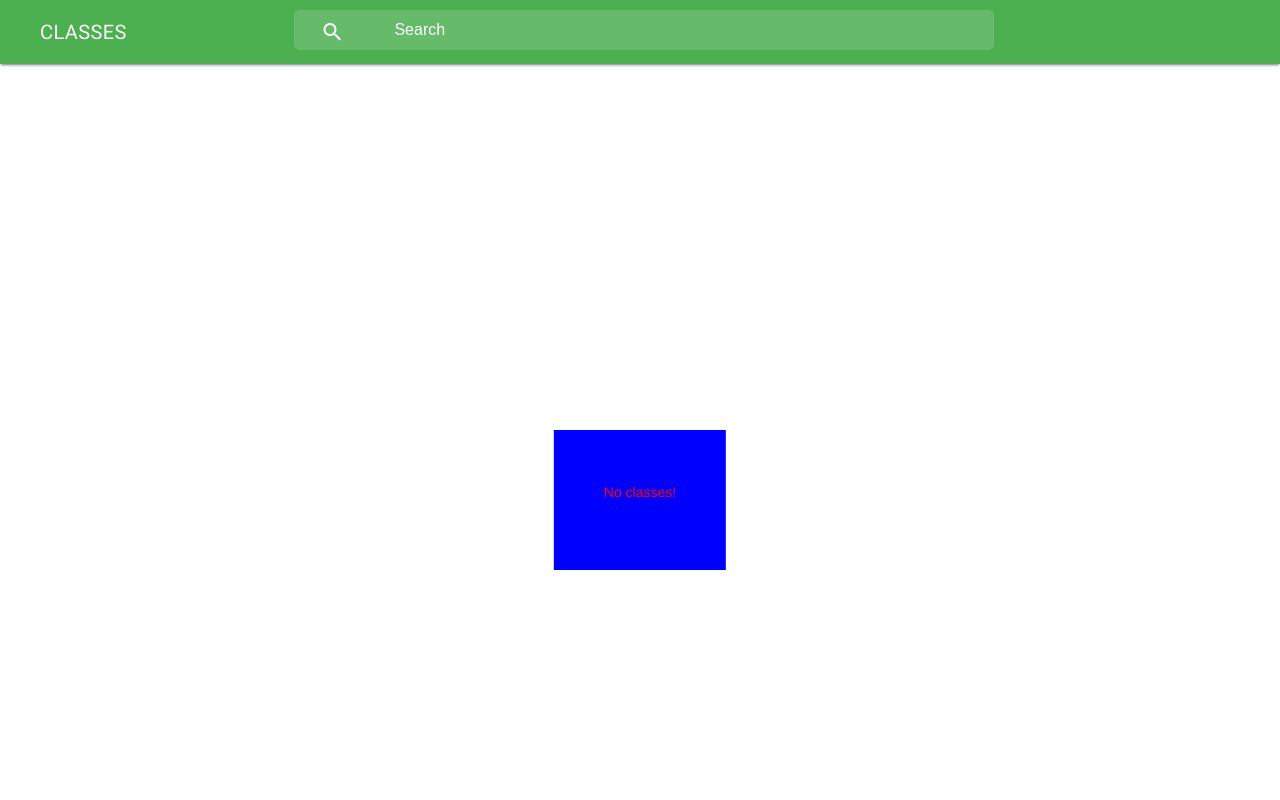
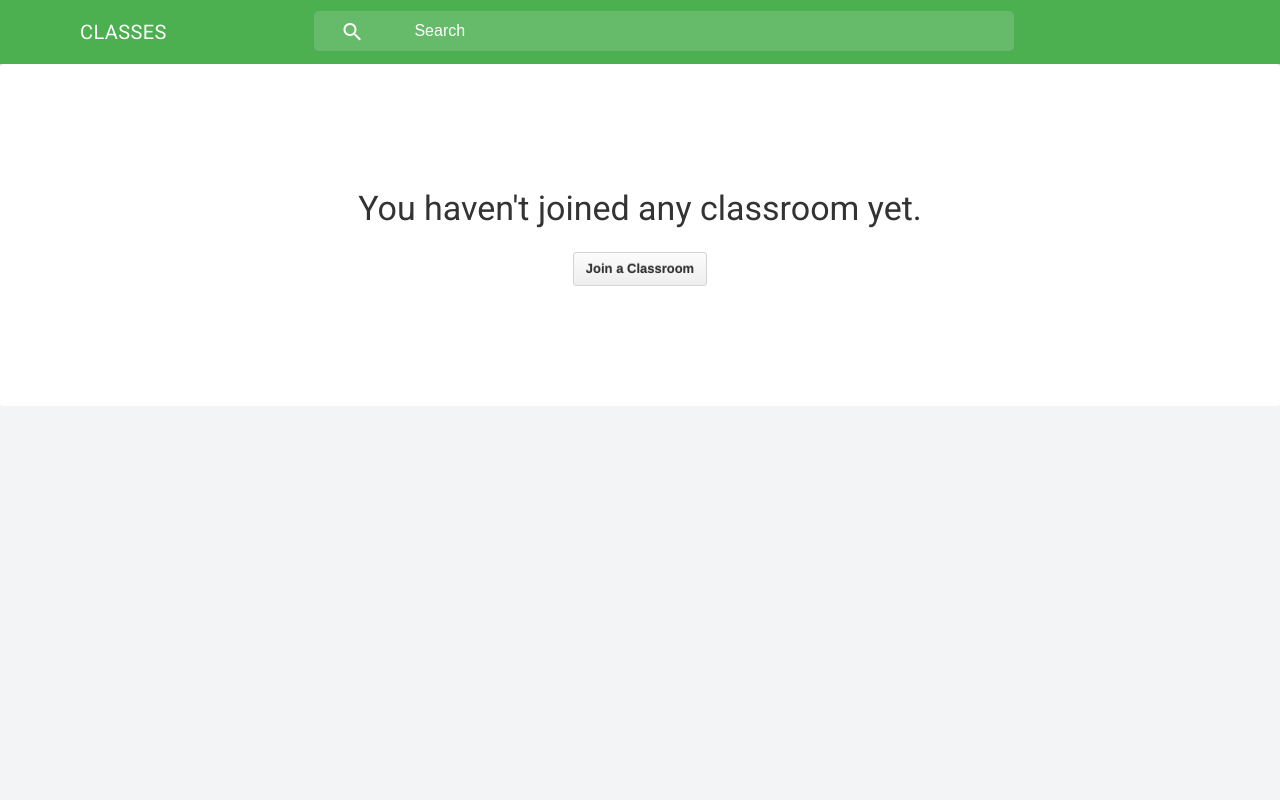
Before and after one commit to anisham197/Classroom, a Flask app: template app/templates/classes/no_classroom.html in a window 1280 px wide. Run offline with Flask 2, Linux system fonts and the light colour scheme; the template is opened without the code that fills it, so the values that code supplies are empty.

Commit message:
No classroom

```diff
--- a/app/static/classroom.css
+++ b/app/static/classroom.css
@@ -9,106 +9,6 @@
 		margin-top: 100px;
 }
 
-.search_bar {
-		background-color: #4CAF50;
-		/*green*/
-}
-/* TODO: Hover and Focus state.
-*       Fix position of mobile search button.
-*/
-
-.mdh-expandable-search {
-		margin: 0px 50px;
-		align-items: center;
-		justify-content: center;
-}
-
-.mdh-expandable-search form {
-		max-width: 600px;
-}
-
-.mdh-expandable-search,
-.mdh-expandable-search form,
-.mdh-expandable-search input {
-		/* Cross browser flex-grow */
-		-webkit-box-flex: 1;
-		-webkit-flex-grow: 1;
-		-ms-flex-positive: 1;
-		flex-grow: 1;
-}
-
-.mdh-expandable-search,
-.mdh-expandable-search form {
-		/* Cross browser inline-flex */
-		display: -webkit-inline-box;
-		display: -webkit-inline-flex;
-		display: -moz-inline-box;
-		display: -ms-inline-flexbox;
-		display: inline-flex;
-}
-/* Position search icon */
-
-.mdh-expandable-search .material-icons {
-		position: relative;
-		right: 50px;
-		margin-left: -2px;
-		/* Remove the blank space left behind by the icon being relatively positioned */
-}
-
-.mdh-expandable-search input {
-		outline: none;
-		border: none;
-		font-size: 16px;
-		color: #FFFFFF;
-		background-color: #66BB6A;
-		padding: 0px 300px 0px 100px;
-		height: 40px;
-		margin-top: 10px;
-		margin-left: -100px;
-		line-height: 40px;
-		/* TODO: This was recommended for cross browser compatability of input height, check if its actually needed in modern browsers */
-		border-radius: 5px 5px 5px 5px;
-		-moz-border-radius: 5px 5px 5px 5px;
-		-webkit-border-radius: 5px 5px 5px 5px;
-}
-
-.mdh-expandable-search input::-webkit-input-placeholder {
-		/* WebKit browsers */
-		color: #FFFFFF;
-}
-
-.mdh-expandable-search input:-moz-placeholder {
-		/* Mozilla Firefox 4 to 18 */
-		color: #FFFFFF;
-		opacity: 1;
-		/* Firefox gives the placeholder a reduced opacity so we have to increase it */
-}
-
-.mdh-expandable-search input::-moz-placeholder {
-		/* Mozilla Firefox 19+ */
-		color: #FFFFFF;
-		opacity: 1;
-		/* Firefox gives the placeholder a reduced opacity so we have to increase it */
-}
-
-.mdh-expandable-search input:-ms-input-placeholder {
-		/* Internet Explorer 10+ */
-		color: #FFFFFF;
-}
-/* Bug fix: https://github.com/google/material-design-lite/issues/1078
-* To much padding on the left of header when the menu button is hidden */
-
-@media screen and (min-width: 851px) {
-		.mdl-layout__header-row {
-				padding: 0 40px 0 40px;
-		}
-}
-/* Bug fix for badges being in the wrong location */
-
-.mdl-badge[data-badge]:after {
-		right: -7px;
-		top: -8px;
-}
 
 .demo-card-square.mdl-card {
 		width: 250px;
@@ -130,19 +30,3 @@
 .demo-card-square>.mdl-card__accent {
 		background: #ff9800;
 }
-
-#container {
-    /*display: flex;
-    justify-content: center;
-    align-items: center;*/
-    /*text-align: center;
-    vertical-align: middle;*/
-    margin-top: 100px;
-    padding: 50px;
-    position: absolute;
-    top: 50%;
-    left: 50%;
-    color: #ff0000;
-    background-color: #0000ff;
-    transform: translate(-50%, -50%);
-}
--- /dev/null
+++ b/app/static/header.css
@@ -0,0 +1,102 @@
+.search_bar {
+		background-color: #4CAF50;
+		/*green*/
+}
+/* TODO: Hover and Focus state.
+*       Fix position of mobile search button.
+*/
+
+.mdh-expandable-search {
+		margin: 0px 50px;
+		align-items: center;
+		justify-content: center;
+}
+
+.mdh-expandable-search form {
+		max-width: 600px;
+}
+
+.mdh-expandable-search,
+.mdh-expandable-search form,
+.mdh-expandable-search input {
+		/* Cross browser flex-grow */
+		-webkit-box-flex: 1;
+		-webkit-flex-grow: 1;
+		-ms-flex-positive: 1;
+		flex-grow: 1;
+}
+
+.mdh-expandable-search,
+.mdh-expandable-search form {
+		/* Cross browser inline-flex */
+		display: -webkit-inline-box;
+		display: -webkit-inline-flex;
+		display: -moz-inline-box;
+		display: -ms-inline-flexbox;
+		display: inline-flex;
+}
+/* Position search icon */
+
+.mdh-expandable-search .material-icons {
+		position: relative;
+		right: 50px;
+		margin-left: -2px;
+		/* Remove the blank space left behind by the icon being relatively positioned */
+}
+
+.mdh-expandable-search input {
+		outline: none;
+		border: none;
+		font-size: 16px;
+		color: #FFFFFF;
+		background-color: #66BB6A;
+		padding: 0px 300px 0px 100px;
+		height: 40px;
+		margin-top: 10px;
+		margin-left: -100px;
+		line-height: 40px;
+		/* TODO: This was recommended for cross browser compatability of input height, check if its actually needed in modern browsers */
+		border-radius: 5px 5px 5px 5px;
+		-moz-border-radius: 5px 5px 5px 5px;
+		-webkit-border-radius: 5px 5px 5px 5px;
+}
+
+.mdh-expandable-search input::-webkit-input-placeholder {
+		/* WebKit browsers */
+		color: #FFFFFF;
+}
+
+.mdh-expandable-search input:-moz-placeholder {
+		/* Mozilla Firefox 4 to 18 */
+		color: #FFFFFF;
+		opacity: 1;
+		/* Firefox gives the placeholder a reduced opacity so we have to increase it */
+}
+
+.mdh-expandable-search input::-moz-placeholder {
+		/* Mozilla Firefox 19+ */
+		color: #FFFFFF;
+		opacity: 1;
+		/* Firefox gives the placeholder a reduced opacity so we have to increase it */
+}
+
+.mdh-expandable-search input:-ms-input-placeholder {
+		/* Internet Explorer 10+ */
+		color: #FFFFFF;
+}
+
+
+/* Bug fix: https://github.com/google/material-design-lite/issues/1078
+* To much padding on the left of header when the menu button is hidden */
+
+@media screen and (min-width: 851px) {
+		.mdl-layout__header-row {
+				padding: 0 40px 0 40px;
+		}
+}
+/* Bug fix for badges being in the wrong location */
+
+.mdl-badge[data-badge]:after {
+		right: -7px;
+		top: -8px;
+}
--- /dev/null
+++ b/app/static/no_classroom.css
@@ -0,0 +1,114 @@
+element.style {
+}
+.blankslate.spacious {
+    padding: 100px 60px 120px;
+}
+.blankslate.clean-background {
+    background: none;
+    border: 0;
+    box-shadow: none;
+}
+.blankslate {
+    position: relative;
+    padding: 30px;
+    text-align: center;
+    background-color: #fafafa;
+    border: 1px solid #e5e5e5;
+    border-radius: 3px;
+    box-shadow: inset 0 0 10px rgba(0,0,0,0.05);
+}
+* {
+    box-sizing: border-box;
+}
+* {
+    box-sizing: border-box;
+}
+user agent stylesheet
+div {
+    display: block;
+}
+Inherited from body.site.organizations.index
+body.site {
+    display: -webkit-box;
+    display: -ms-flexbox;
+    display: flex;
+    min-height: 100vh;
+    -webkit-box-orient: vertical;
+    -webkit-box-direction: normal;
+    -ms-flex-direction: column;
+    flex-direction: column;
+}
+body {
+    font: 13px/1.4 Helvetica, arial, freesans, clean, sans-serif, "Segoe UI Emoji", "Segoe UI Symbol";
+    background-color: #f3f4f6;
+}
+#class_body {
+    font: 13px/1.4 Helvetica, arial, nimbussansl, liberationsans, freesans, clean, sans-serif, "Apple Color Emoji", "Segoe UI Emoji", "Segoe UI Symbol";
+    color: #333;
+    background-color: #fff;
+}
+Inherited from html.turbolinks-progress-bar
+html {
+    font-family: sans-serif;
+    -webkit-text-size-adjust: 100%;
+    -ms-text-size-adjust: 100%;
+    text-size-adjust: 100%;
+}
+
+element.style {
+}
+.btn-big {
+    max-width: 100%;
+    padding: 1rem 2rem;
+    font-size: 1rem;
+}
+.btn-green {
+    color: #fff;
+    text-shadow: 0 -1px 0 rgba(0,0,0,0.25);
+    background-color: #5fb27b;
+    background-image: -webkit-linear-gradient(#69c387, #519568);
+    background-image: linear-gradient(#69c387, #519568);
+    border-color: #55926a;
+}
+.btn {
+    position: relative;
+    display: inline-block;
+    padding: 6px 12px;
+    font-size: 13px;
+    font-weight: bold;
+    line-height: 20px;
+    color: #333;
+    white-space: nowrap;
+    vertical-align: middle;
+    cursor: pointer;
+    background-color: #eee;
+    background-image: -webkit-linear-gradient(#fcfcfc, #eee);
+    background-image: linear-gradient(#fcfcfc, #eee);
+    border: 1px solid #d5d5d5;
+    border-radius: 3px;
+    -webkit-user-select: none;
+    -moz-user-select: none;
+    -ms-user-select: none;
+    user-select: none;
+    -webkit-appearance: none;
+}
+a {
+    color: #4078c0;
+    text-decoration: none;
+}
+a {
+    background-color: transparent;
+}
+* {
+    box-sizing: border-box;
+}
+* {
+    box-sizing: border-box;
+}
+user agent stylesheet
+a:-webkit-any-link {
+    color: -webkit-link;
+    text-decoration: underline;
+    cursor: auto;
+}
+Inherited from div.blankslate.large-format.spacious.clean-background
--- a/app/templates/classes/no_classroom.html
+++ b/app/templates/classes/no_classroom.html
@@ -1,19 +1,18 @@
 {% extends "layout.html" %}
 
  {% block head %}
-<link href="{{ url_for('static', filename='classroom.css') }}" rel="stylesheet"/>
+ <!-- <link href="{{ url_for('static', filename='classroom.css') }}" rel="stylesheet" /> -->
+<link href="{{ url_for('static', filename='no_classroom.css') }}" rel="stylesheet" />
  {% endblock %}
 
-{% block title %}
-    Classroom
-{% endblock %}
-
+ {% block title %} Classroom {% endblock %}
  {% include "header.html" %}
 
   {% block body %}
+    <div id = "class_body" class="blankslate large-format spacious clean-background">
+        <h3>You haven't joined any classroom yet.</h3>
 
-<div id="container">
-    <p> No classes!
-    </p>
-</div>
+        <a class="btn btn-green btn-big" role="button" href="/classrooms/new">
+          Join a Classroom
+</a> </div>
 {% endblock %}
--- a/app/templates/header.html
+++ b/app/templates/header.html
@@ -1,3 +1,7 @@
+<head>
+  <link href="{{ url_for('static', filename='header.css') }}" rel="stylesheet" />
+</head>
+
 <header class="mdl-layout__header">
     <div class="mdl-layout__header-row search_bar">
         <!-- Title -->
```
Lines whose indentation alone changed are shown as unchanged.
